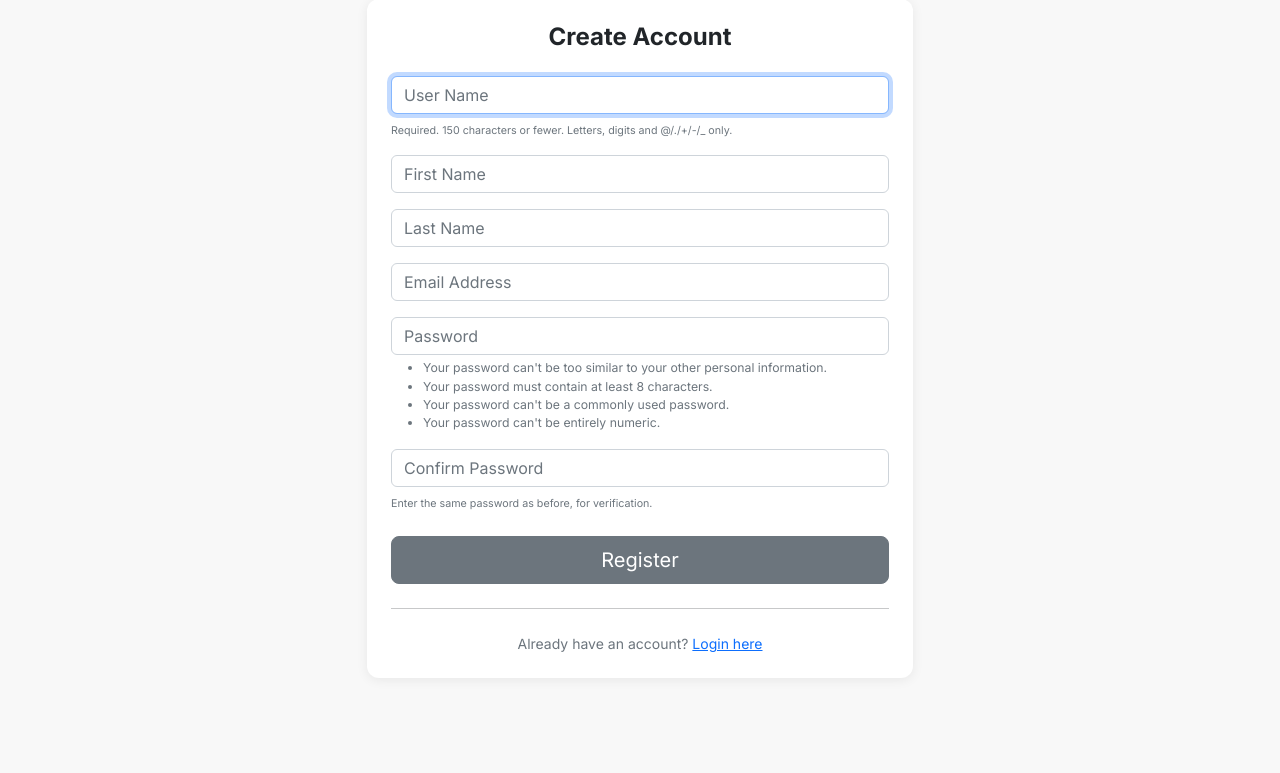
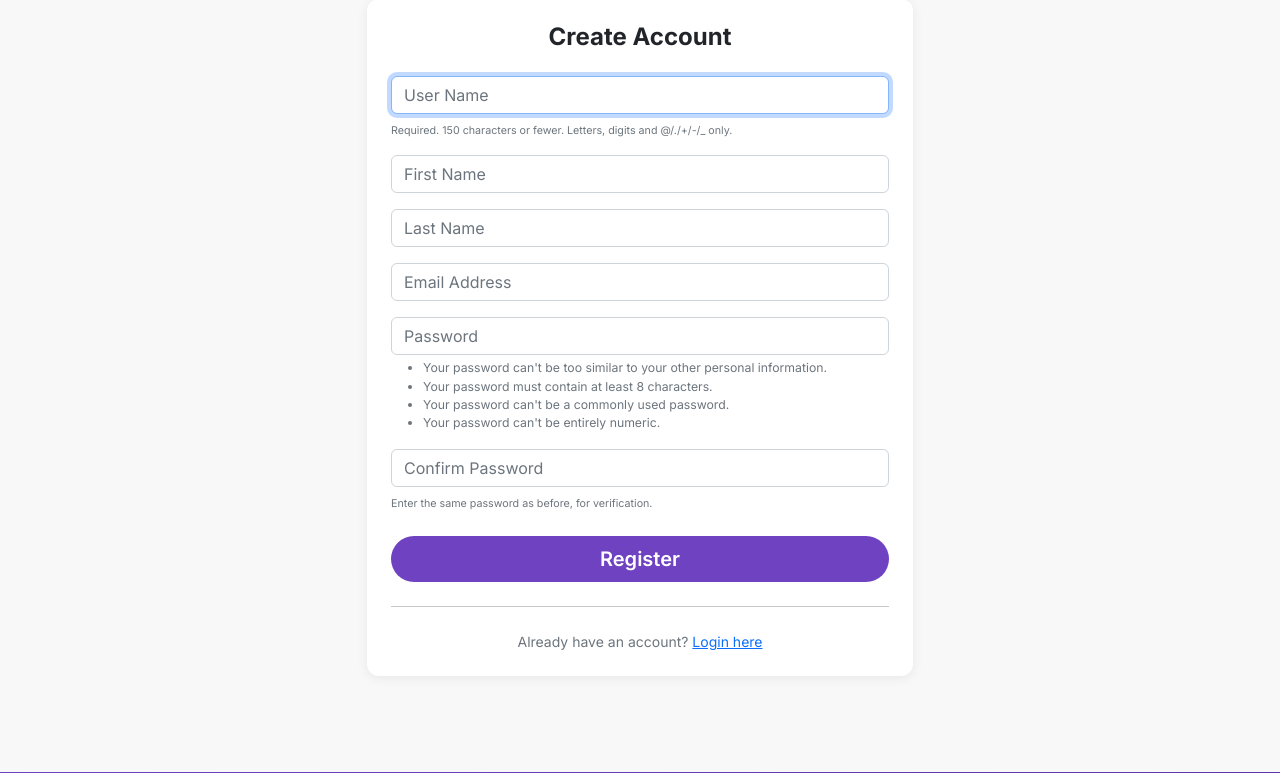
Before and after one commit to Nolitha5/ecom, a Django app: page /register/ in a window 1280 px wide. Shown: the part 408-1181 px from the top of the page. Run offline with Django 5.2, Linux system fonts and the light colour scheme; some libraries are stand-ins or nearby versions.

Commit message:
Match register button style to login button

```diff
--- a/myApp/templates/myApp/register.html
+++ b/myApp/templates/myApp/register.html
@@ -33,7 +33,7 @@
                         {% endfor %}
 
                         <div class="d-grid mt-4">
-                            <button type="submit" class="btn btn-secondary btn-lg">Register</button>
+                            <button type="submit" class="btn btn-ft btn-lg fw-semibold" style="border-radius:50px;">Register</button>
                         </div>
                     </form>
 
```
